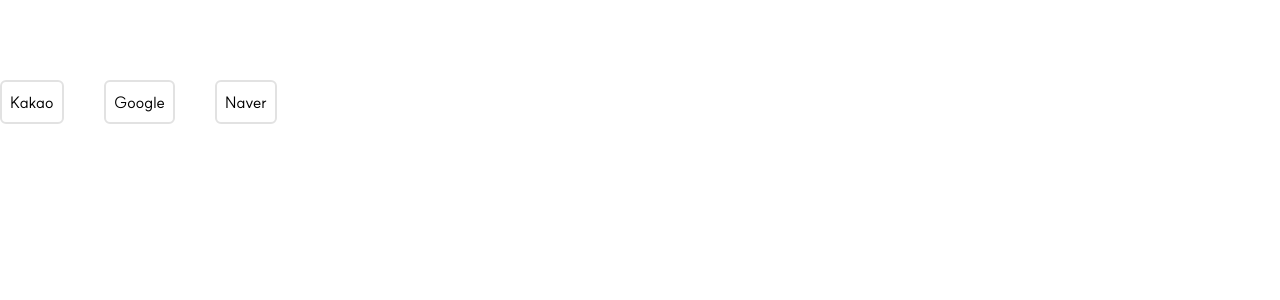
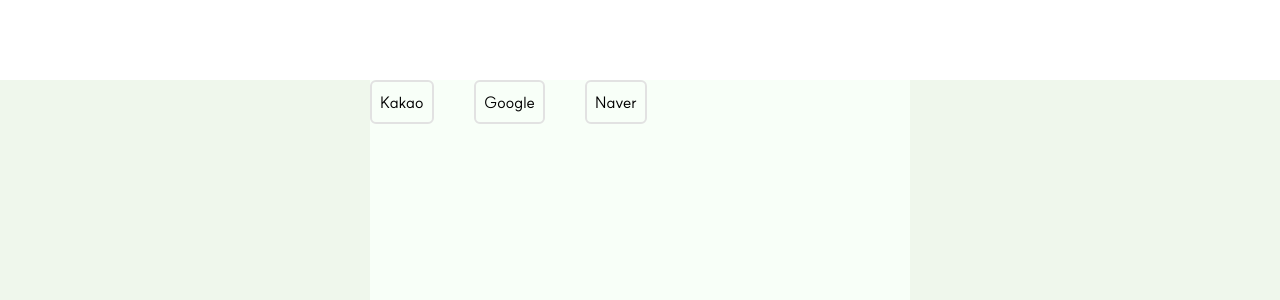
Before and after one commit to TheFirstCommit/frontend, a React (Vite) app: page /login in a window 1280 px wide. Shown: the top 300 px of the page. Built offline with nearby package versions, Linux system fonts and the light colour scheme.

Commit message:
feat: 데스크탑뷰 최대 레이아웃 설정

```diff
--- /dev/null
+++ b/src/app/layouts/RootLayout.tsx
@@ -0,0 +1,12 @@
+import { Outlet } from 'react-router-dom'
+
+export default function RootLayout() {
+  return (
+    <div className="min-h-dvh bg-background2">
+      {/* 데스크탑에서는 중앙 정렬된 모바일 크기, 모바일에서는 전체 너비 */}
+      <div className="mx-auto max-w-sm min-h-dvh bg-background">
+        <Outlet />
+      </div>
+    </div>
+  )
+}
--- a/src/pages/MainPage.tsx
+++ b/src/pages/MainPage.tsx
@@ -1,6 +1,6 @@
 export const MainPage: React.FC = () => {
   return (
-    <div className="min-h-dvh bg-white text-gray-900 dark:bg-gray-900 dark:text-gray-100 flex items-center justify-center p-6">
+    <div className="min-h-dvh bg-white text-gray-900 flex items-center justify-center p-6">
       <p>The First Commit</p>
     </div>
   )
--- a/src/routes/index.tsx
+++ b/src/routes/index.tsx
@@ -1,4 +1,5 @@
 import { createBrowserRouter } from 'react-router-dom'
+import RootLayout from '@/app/layouts/RootLayout'
 import { MainPage } from '@/pages/MainPage'
 import { NotFoundPage } from '@/pages/NotFound'
 import SocialLogin from '@/pages/SocialLogin'
@@ -8,6 +9,7 @@
 export const router = createBrowserRouter([
   {
     path: '/',
+    element: <RootLayout />,
     errorElement: <NotFoundPage />,
     children: [
       {
```
